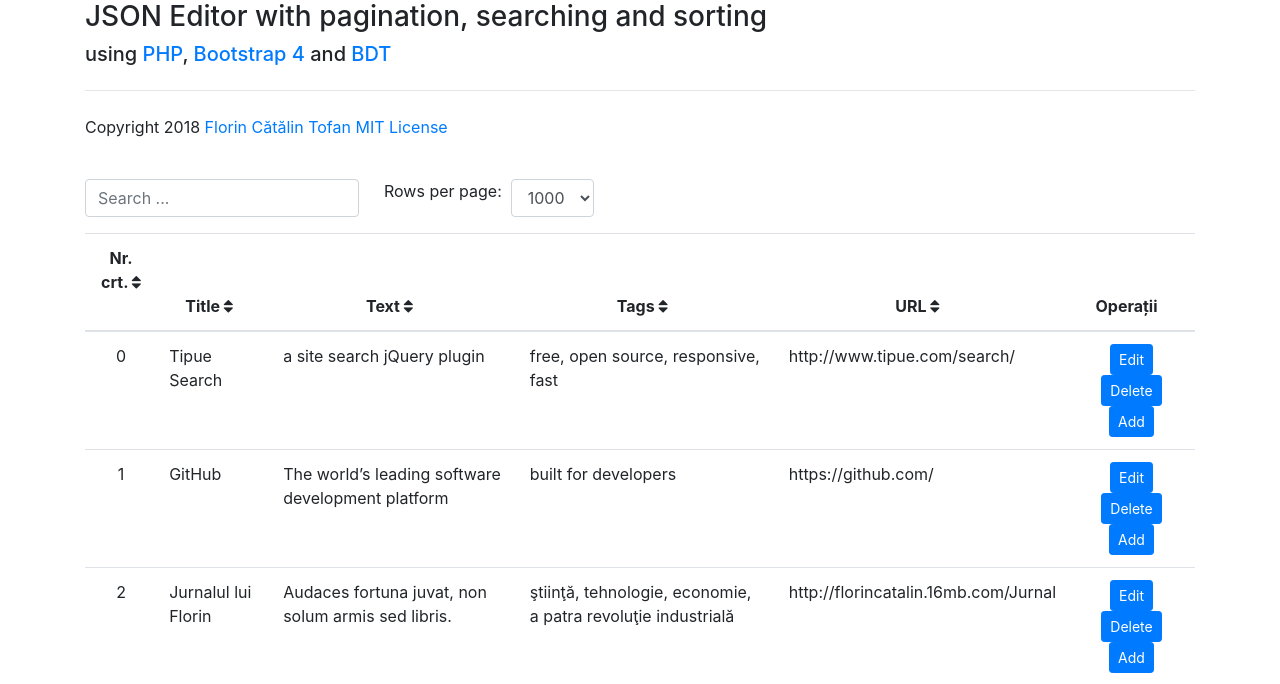
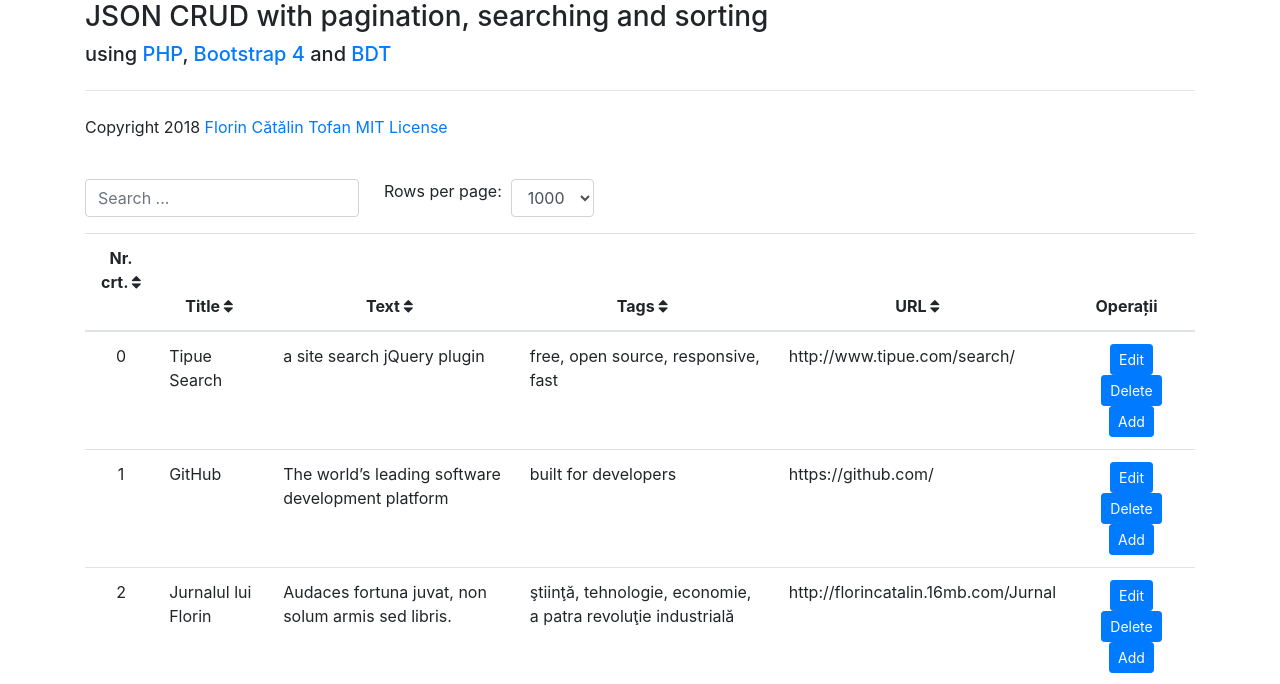
Before and after one commit to florincatalin/JSON-Editor-using-PHP-Bootstrap-4-and-BDT, a PHP site: page / in a window 1280 px wide. Shown: the top 684 px of the page. Run offline with PHP 8.4, Linux system fonts and the light colour scheme.

Commit message:
Update index.php

```diff
--- a/index.php
+++ b/index.php
@@ -18,7 +18,7 @@
 <body>
 
 <div class="container">
-  <h3>JSON Editor with pagination, searching and sorting</h3>
+  <h3>JSON CRUD with pagination, searching and sorting</h3>
   <h5>using <a href="http://php.net/" target="_blank">PHP</a>, <a href="https://getbootstrap.com/" target="_blank">Bootstrap 4</a> and <a href="https://github.com/pguso/bootstrap-data-table" target="_blank">BDT</a></h5>
   <hr class="my-4">
   <p>Copyright 2018 <a href="http://florincatalin.16mb.com/Jurnal" target="_blank">Florin Cătălin Tofan</a> <a href="https://opensource.org/licenses/MIT" target="_blank">MIT License</a></p>
```
